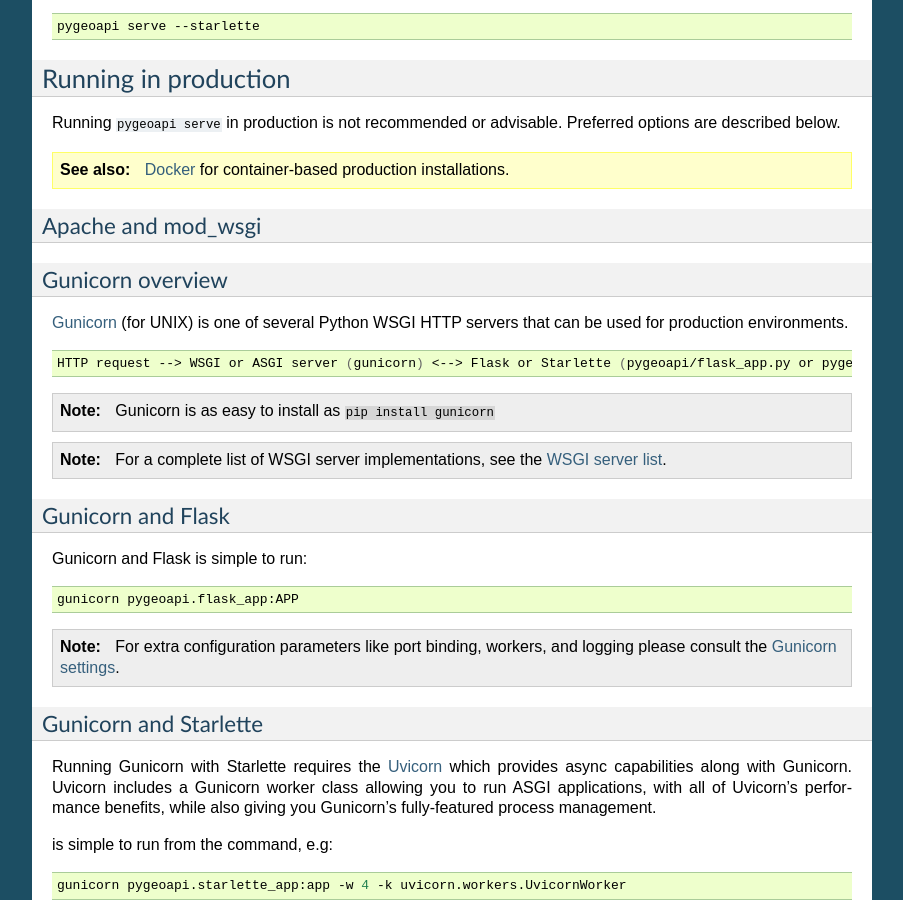
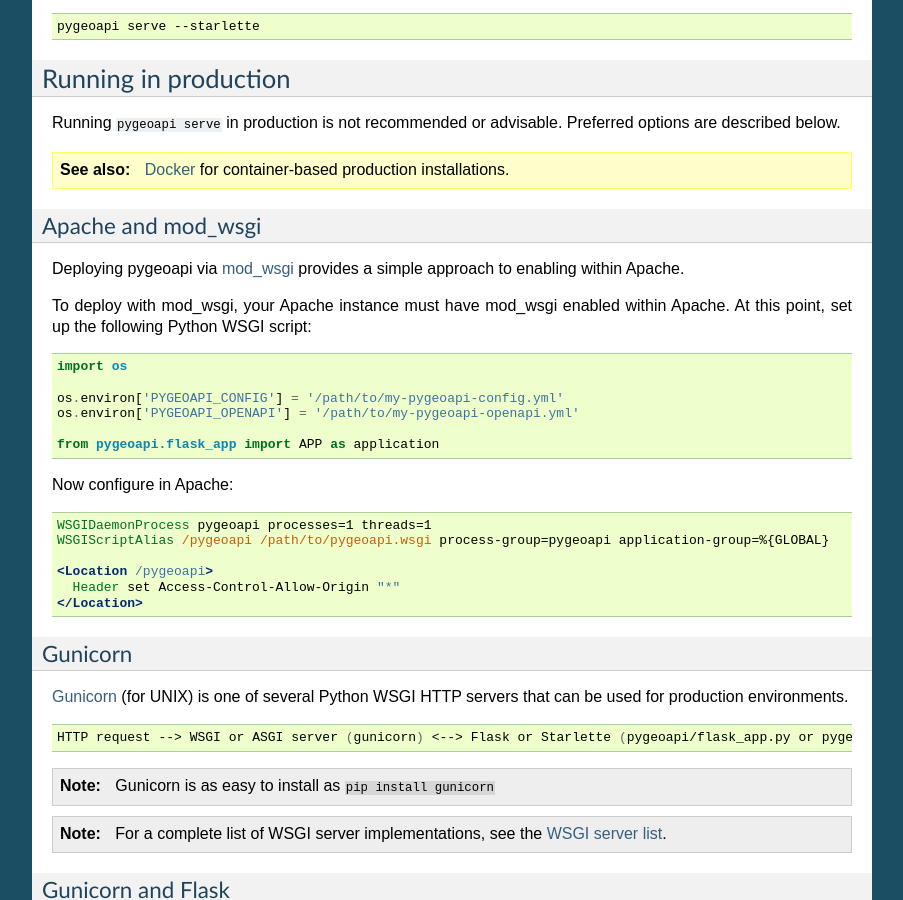
Before and after one commit to geopython/pygeoapi, a Sphinx documentation site: the page built from docs/source/running.rst, in a window 1280 px wide and 900 px high, scrolled down 776 px. Shown: the whole window, without its empty margins (198-1101 px from the left). Built offline with Sphinx 7.4.7, drawn with Linux system fonts in a browser that asks for light colours; pages that are not in the unit, such as notebooks, are missing from menus.

Commit message:
add mod_wsgi info

```diff
--- a/docs/source/running.rst
+++ b/docs/source/running.rst
@@ -64,8 +64,33 @@
 Apache and mod_wsgi
 ^^^^^^^^^^^^^^^^^^^
 
-Gunicorn overview
-^^^^^^^^^^^^^^^^^
+Deploying pygeoapi via `mod_wsgi`_ provides a simple approach to enabling within Apache.
+
+To deploy with mod_wsgi, your Apache instance must have mod_wsgi enabled within Apache.  At this point,
+set up the following Python WSGI script:
+
+.. code-block:: python
+
+   import os
+
+   os.environ['PYGEOAPI_CONFIG'] = '/path/to/my-pygeoapi-config.yml'
+   os.environ['PYGEOAPI_OPENAPI'] = '/path/to/my-pygeoapi-openapi.yml'
+
+   from pygeoapi.flask_app import APP as application
+
+Now configure in Apache:
+
+.. code-block:: apache
+
+   WSGIDaemonProcess pygeoapi processes=1 threads=1
+   WSGIScriptAlias /pygeoapi /path/to/pygeoapi.wsgi process-group=pygeoapi application-group=%{GLOBAL}
+
+   <Location /pygeoapi>
+     Header set Access-Control-Allow-Origin "*"
+   </Location>
+
+Gunicorn
+^^^^^^^^
 
 `Gunicorn`_ (for UNIX) is one of several Python WSGI HTTP servers that can be used for production environments.
 
@@ -116,3 +141,4 @@
 .. _`WSGI server list`: https://wsgi.readthedocs.io/en/latest/servers.html
 .. _`Gunicorn settings`: http://docs.gunicorn.org/en/stable/settings.html
 .. _`Uvicorn`: https://www.uvicorn.org
+.. _`mod_wsgi`: https://modwsgi.readthedocs.io
```
